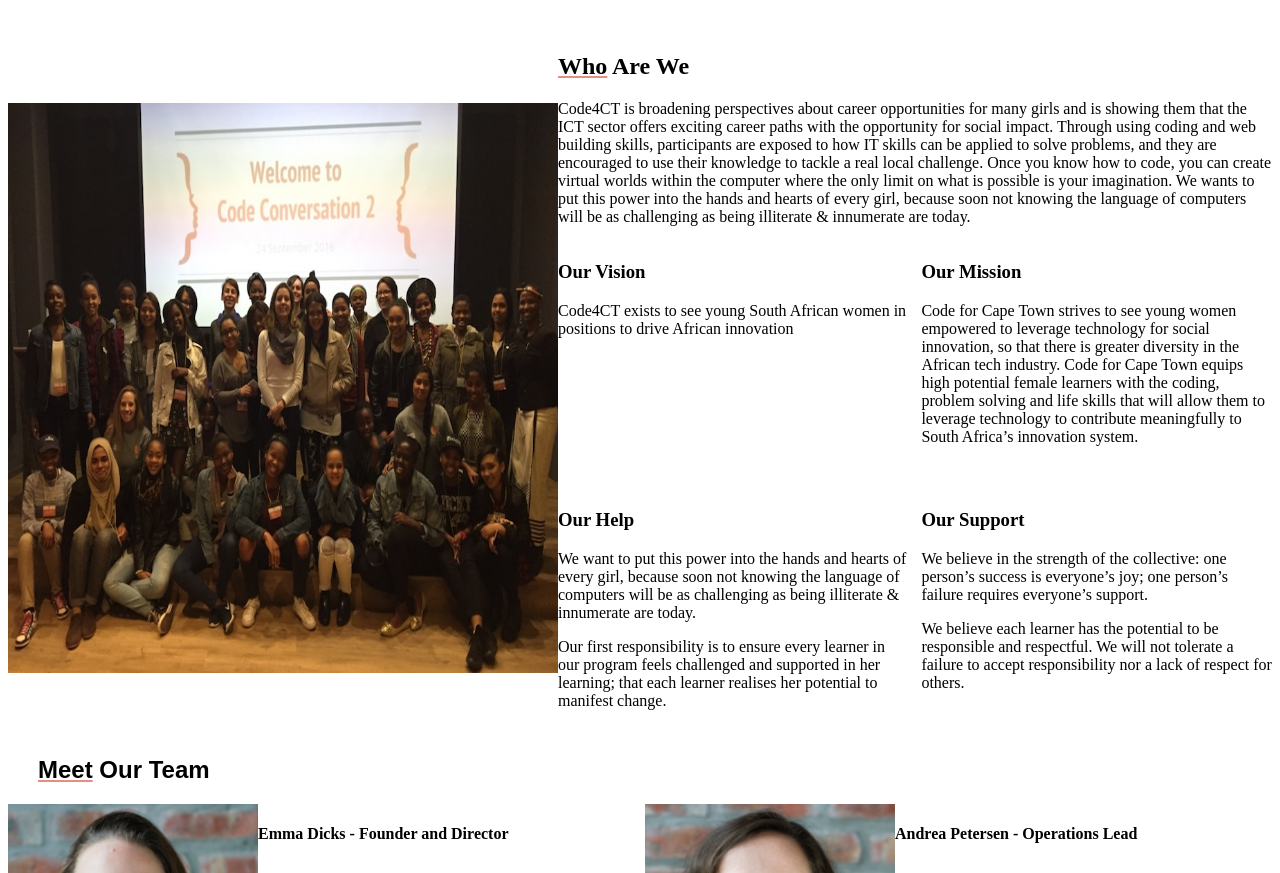
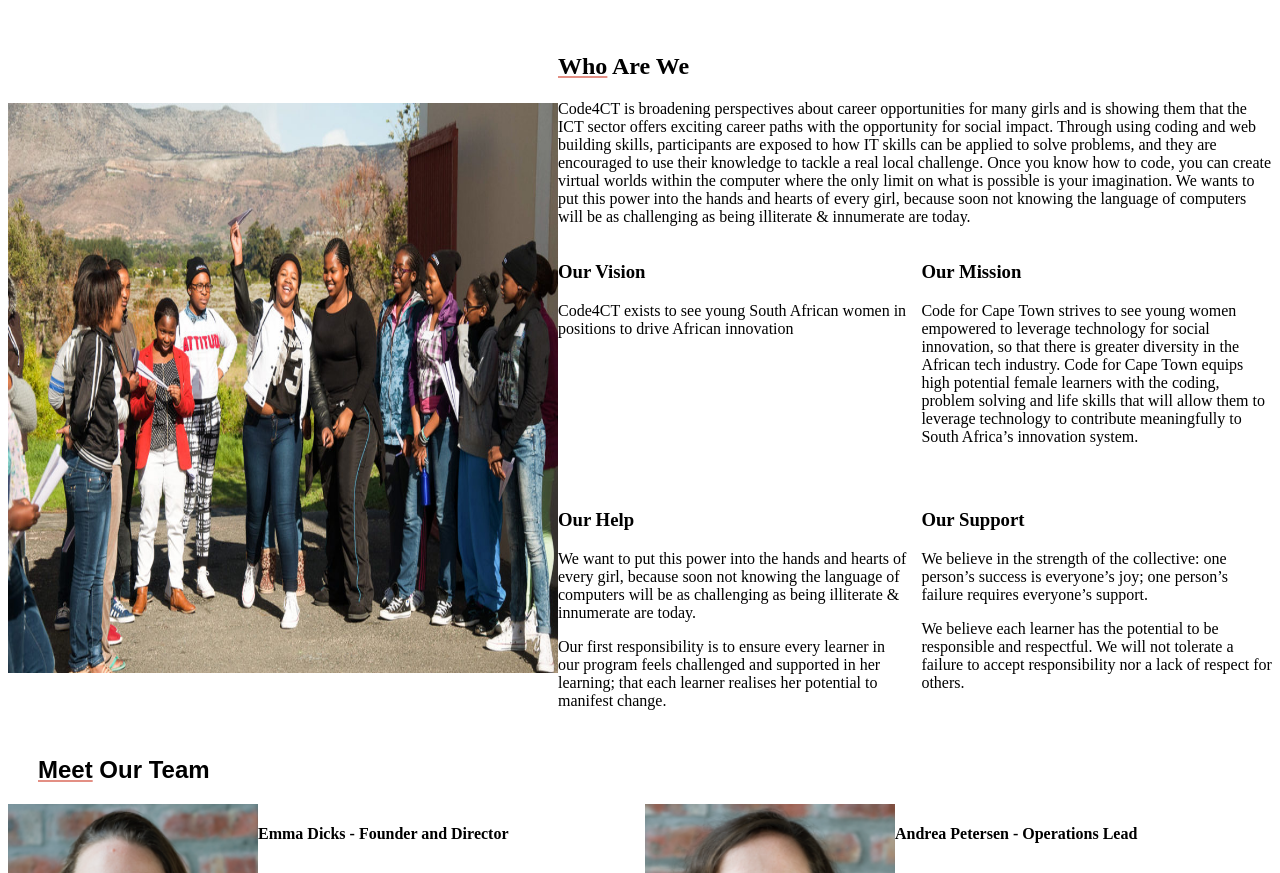
Before and after one commit to aqhamilecimani/code4ct, a plain HTML site: page about.html in a window 1280 px wide. Shown: the part 788-1661 px from the top of the page. Drawn offline with nearby package versions, Linux system fonts and the light colour scheme; files whose address does not match are found by name.

Commit message:
Update about.html

```diff
--- a/about.html
+++ b/about.html
@@ -50,8 +50,8 @@
   <div class="code4ct-identityImage">
 
 
-      <!-- <img src="images\Code-Camp-2015-Girls-STEM.jpg" alt="CodeGirls" > -->
-      <img src="C:\Users\Academy22\Desktop\code4ct\images\Code-Conversation-Code4CT-Women-In-Tech.jpg" alt="">
+      <img src="images\Code-Camp-2015-Girls-STEM.jpg" alt="CodeGirls" >
+<!--       <img src="C:\Users\Academy22\Desktop\code4ct\images\Code-Conversation-Code4CT-Women-In-Tech.jpg" alt=""> -->
   </div>
 <h2><span>Who</span> Are We</h2>
 </div>
```
